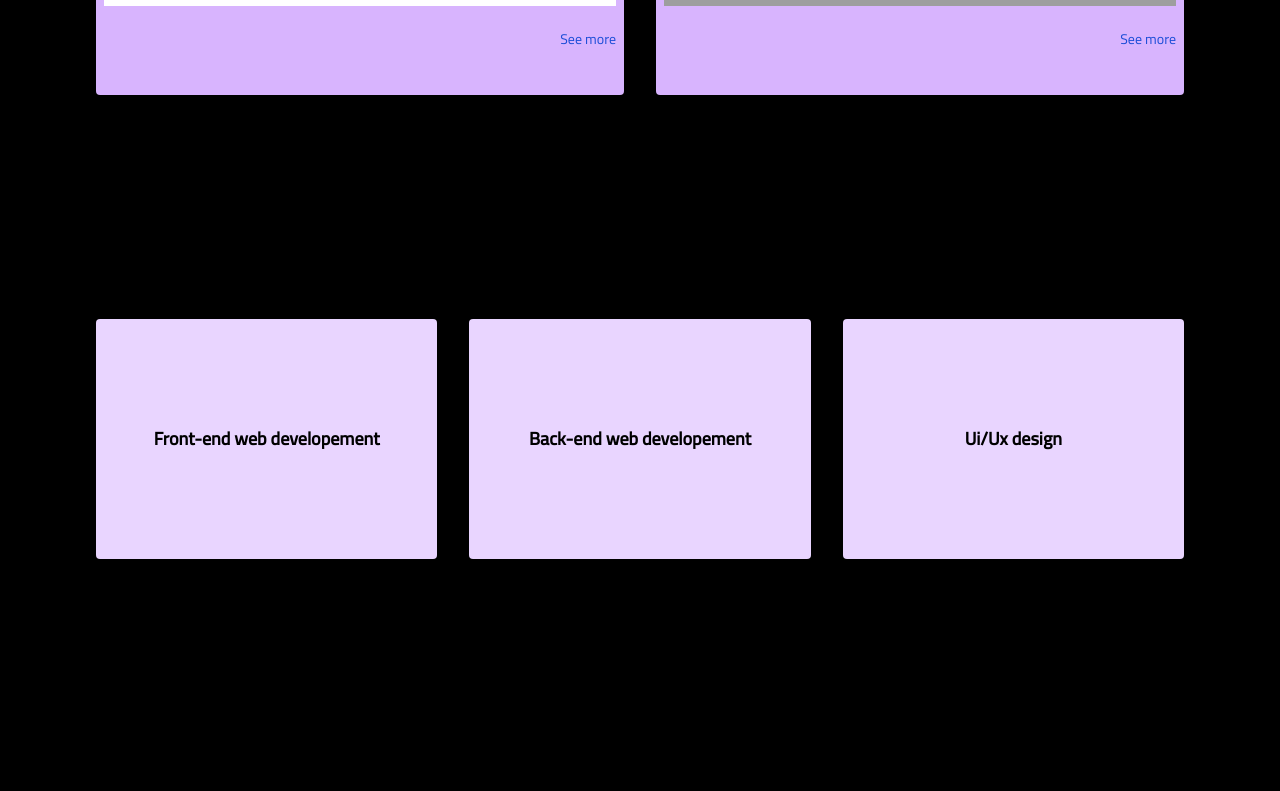
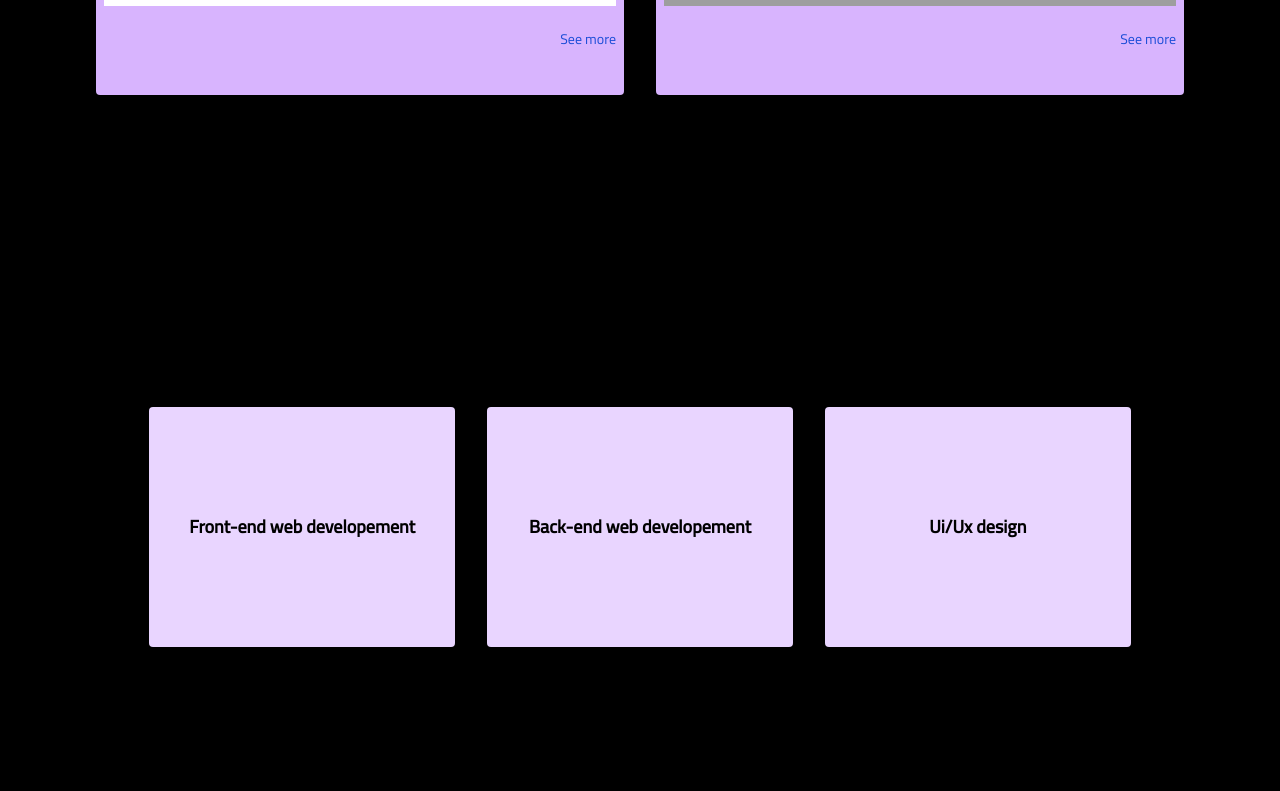
Before and after one commit to kreifeur/web-portfolio, a React (Vite) app: page / in a window 1280 px wide. Shown: the part 1849-2640 px from the top of the page. Built offline with nearby package versions, Linux system fonts and the light colour scheme; grey boxes are pictures that could not be loaded.

Commit message:
services

```diff
--- a/src/pages/Services.jsx
+++ b/src/pages/Services.jsx
@@ -7,7 +7,7 @@ const Services = () => {
 
 
   return (
-    <div id="services" className=" w-[100%] min-h-[100vh] pt-[20vh] ">
+    <div id="services" className=" w-[100%] min-h-[100vh]   grid place-items-center">
       <div className=" grid p-8 grid-cols-1 md:grid-cols-3  sm:grid-cols-2 gap-8">
         {services.map((e)=> {return  <div className="w-[100%] h-[30vh] flex flex-col items-center justify-center bg-purple-200 p-10 rounded text-black">
             <div className="text-lg font-bold">{e.title}</div>
```
